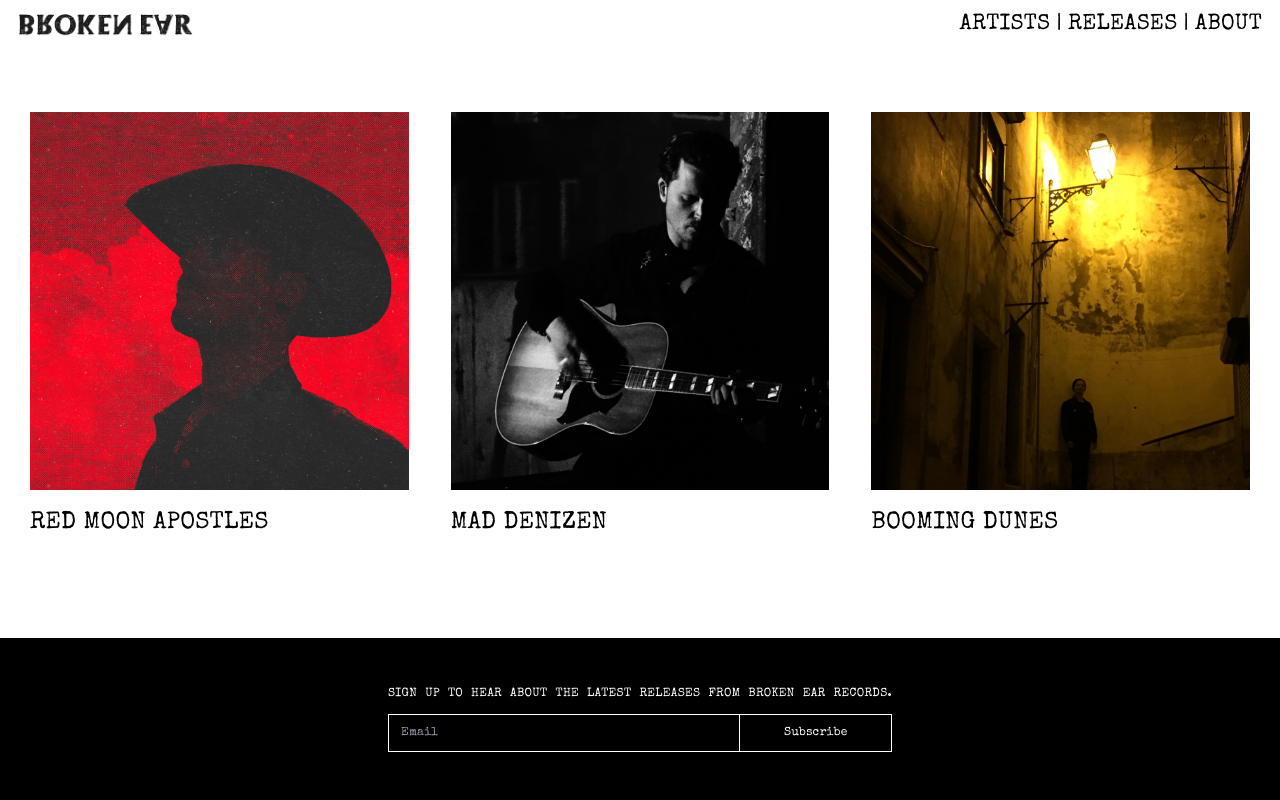
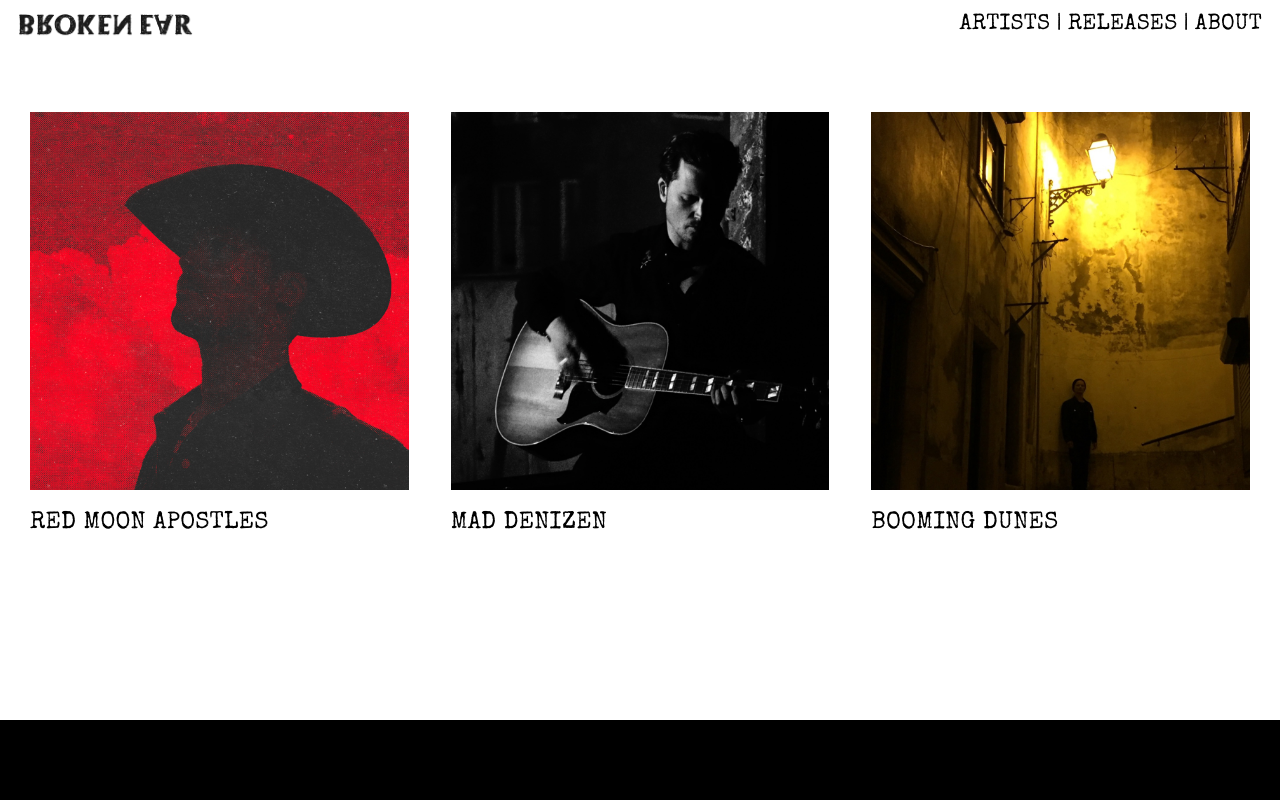
Before and after one commit to michaelcharlesbrown/broken-ear-records, a Next.js app: page /artists in a window 1280 px wide. Shown: the top 800 px of the page. Built offline with nearby package versions, Linux system fonts and the light colour scheme; no server answers.

Commit message:
Revert "Contain site to 1400px max-width, fix header background"
This reverts commit 348f52e10d06d9de45f652353530c6ed7c895977.

```diff
--- a/app/globals.css
+++ b/app/globals.css
@@ -1,5 +1,4 @@
 @import "tailwindcss";
-/* v2 */
 
 :root {
   --background: #ffffff;
--- a/app/layout.tsx
+++ b/app/layout.tsx
@@ -70,17 +70,18 @@ export default function RootLayout({
       <body
         className={`${ibmPlexMono.variable} ${bebasNeue.variable} ${specialElite.variable} antialiased flex flex-col`}
       >
-        <div className="w-full max-w-[1400px] mx-auto flex flex-col min-h-screen">
+        {/* Light area (header + main) fills 90% of viewport; footer begins below */}
+        <div className="flex min-h-[90dvh] flex-col">
           <Header />
           <main className="flex min-h-0 flex-1 flex-col border-0 outline-0 bg-background">
             {children}
           </main>
-          <footer className="flex flex-col items-center justify-center bg-black text-white border-0 outline-0">
-            <Container className="flex w-full justify-center py-16">
-              <NewsletterSignup />
-            </Container>
-          </footer>
         </div>
+        <footer className="flex min-h-screen w-full flex-col items-center justify-center bg-black text-white border-0 outline-0 border-t-0">
+          <Container className="flex w-full justify-center py-0">
+            <NewsletterSignup />
+          </Container>
+        </footer>
         {gaMeasurementId && <GoogleAnalytics gaId={gaMeasurementId} />}
         {metaPixelId && (
           <>
--- a/components/Header.tsx
+++ b/components/Header.tsx
@@ -44,7 +44,7 @@ export default function Header() {
       className={
         isHeroOverlay
           ? "fixed top-0 left-0 right-0 z-50 bg-transparent border-0 mix-blend-difference text-white"
-          : "bg-white border-0 text-black"
+          : "bg-transparent border-0 text-black"
       }
     >
       <Container
--- a/components/ui/Container.tsx
+++ b/components/ui/Container.tsx
@@ -9,7 +9,7 @@ interface ContainerProps {
 export default function Container({
   children,
   className = "",
-  maxWidth = "w-full max-w-[1400px]",
+  maxWidth = "w-full max-w-[1800px]",
 }: ContainerProps) {
   return (
     <div className={`${maxWidth} mx-auto px-4 md:px-6 ${className}`}>
```
